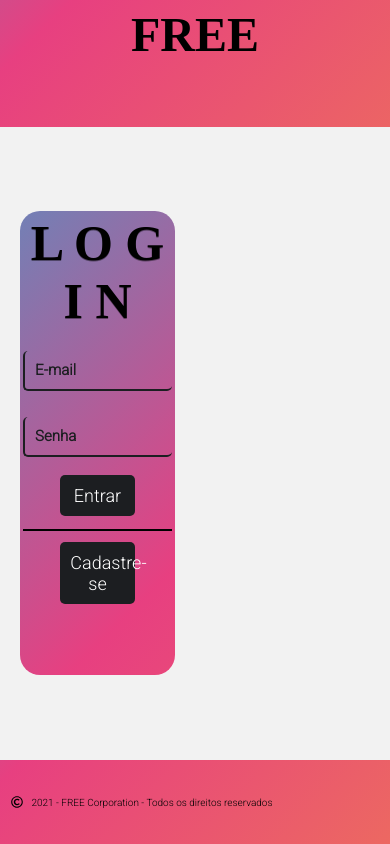
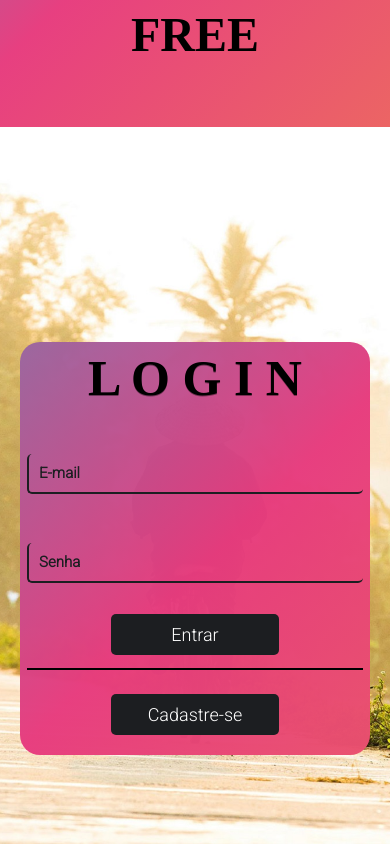
Before and after one commit to luan0412/redeSocial_projeto, a React (Create React App) app: page /Login in a window 390 px wide. Shown: the top 844 px of the page. Built offline with nearby package versions, Linux system fonts and the light colour scheme; a web font is replaced by a local one.

Commit message:
envio alterações

```diff
--- a/src/components/feed/FeedComent.js
+++ b/src/components/feed/FeedComent.js
@@ -12,7 +12,7 @@ import * as yup from 'yup';
 
 
 const  schema = yup.object().shape({
-    content: yup.string().required('O campo nome é obrigatório')
+    content: yup.string().required('Opa! este campo está vazio.')
 })
 
 var data = new Date();
--- a/src/css/Login.css
+++ b/src/css/Login.css
@@ -190,7 +190,8 @@ fieldset{
 }
 
 @media (max-width: 850px){
-    .container{
+    .containerLogin{
+
         display: flex;
         align-items: center;
         justify-content: center;
@@ -211,15 +212,18 @@ fieldset{
         width: 100%;
         padding: 10%;
     }
-    #form{
+    #formLogin{
         max-width: 400px;
         width: 100%;
     }
 
+    .login{
+       width: 100%;
+    }
 }
 
 @media (max-width: 580px){
-    #form{
+    #formLogin{
         max-width: 350px;
         height: 70%;
         width: 100%;
--- a/src/pages/Login.js
+++ b/src/pages/Login.js
@@ -38,17 +38,9 @@ export default function Login (){
 
   let history = useHistory()
 
-  async function handleLogin(){
-    await axios.get("https://start-cadastro.herokuapp.com/list", {
-      params: {
-        email: email,
-        senha: senha
-      }
-    }).then(response => {
-      console.log(response.data)
-    }).catch(err =>{
-      console.log(err)
-    })
+ function handleLogin(){
+   history.push ("/")
+
   }
 
 
--- a/src/pages/MineAmigos.js
+++ b/src/pages/MineAmigos.js
@@ -80,7 +80,7 @@ function MineAmigos(){
             </div>
 
             <div className="linhaAmigos"></div>
-            <button className="butaoAmigos" onClick={() => history.push("/Amigos")}>Ver Mas</button>
+            <button className="butaoAmigos" onClick={() => history.push("/Amigos")}>Ver Mais</button>
 
         </div>
     );
```
